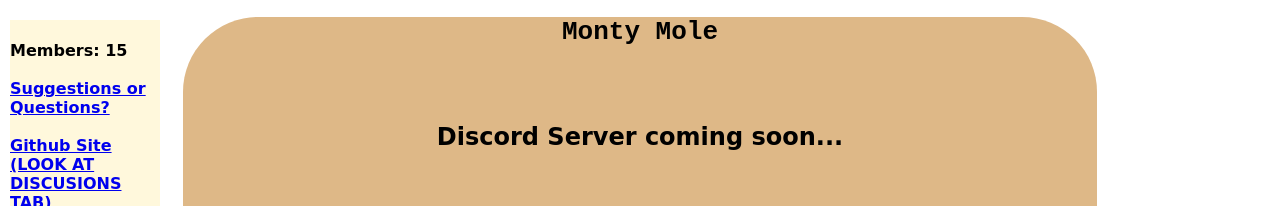
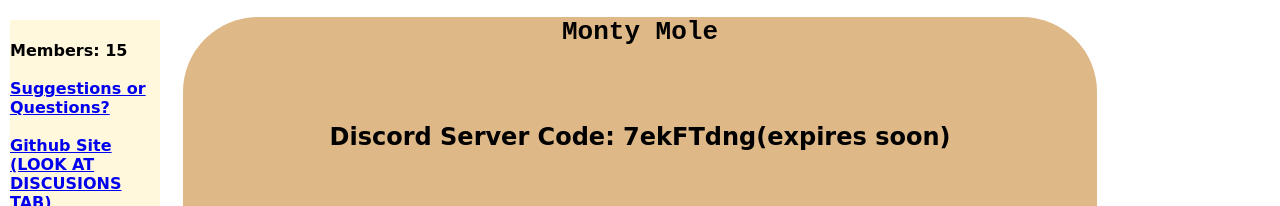
Before and after one commit to BbyfoxY/montyMole, a website: page index.html in a window 1280 px wide. Shown: the top 206 px of the page. Drawn offline with Linux system fonts and the light colour scheme.

Commit message:
Discord Server Code!

```diff
--- a/index.html
+++ b/index.html
@@ -93,7 +93,7 @@
       <div id = "mainPage">
         <div id = "montyCreationBody">
           <h1>Monty Mole</h1><br></br>
-          <h2>Discord Server coming soon...</h2><br></br>
+          <h2>Discord Server Code: 7ekFTdng(expires soon)</h2><br></br>
           <img id = "mainMonty" src = "src/mainMonty.png" width = "500">
           <br></br>
           <div id="descriptionAndLinks">
```
